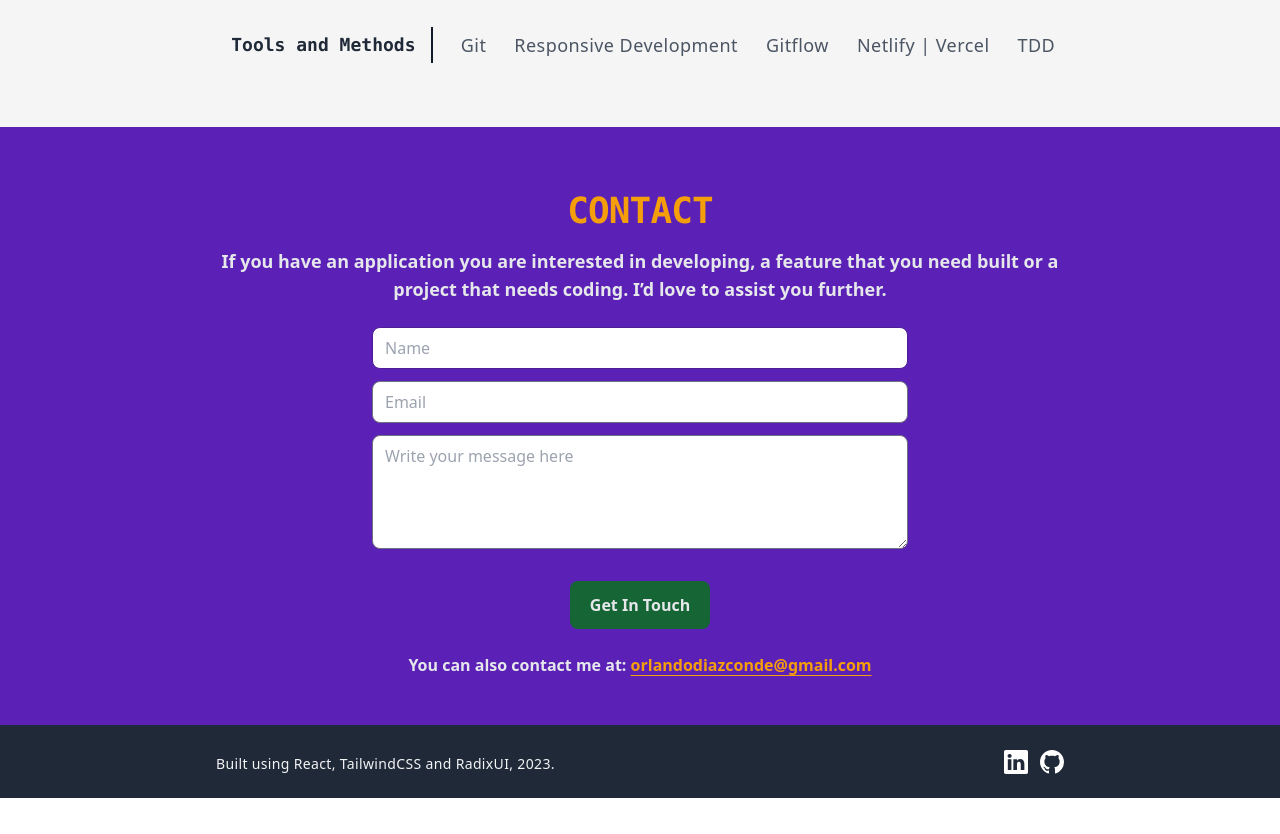
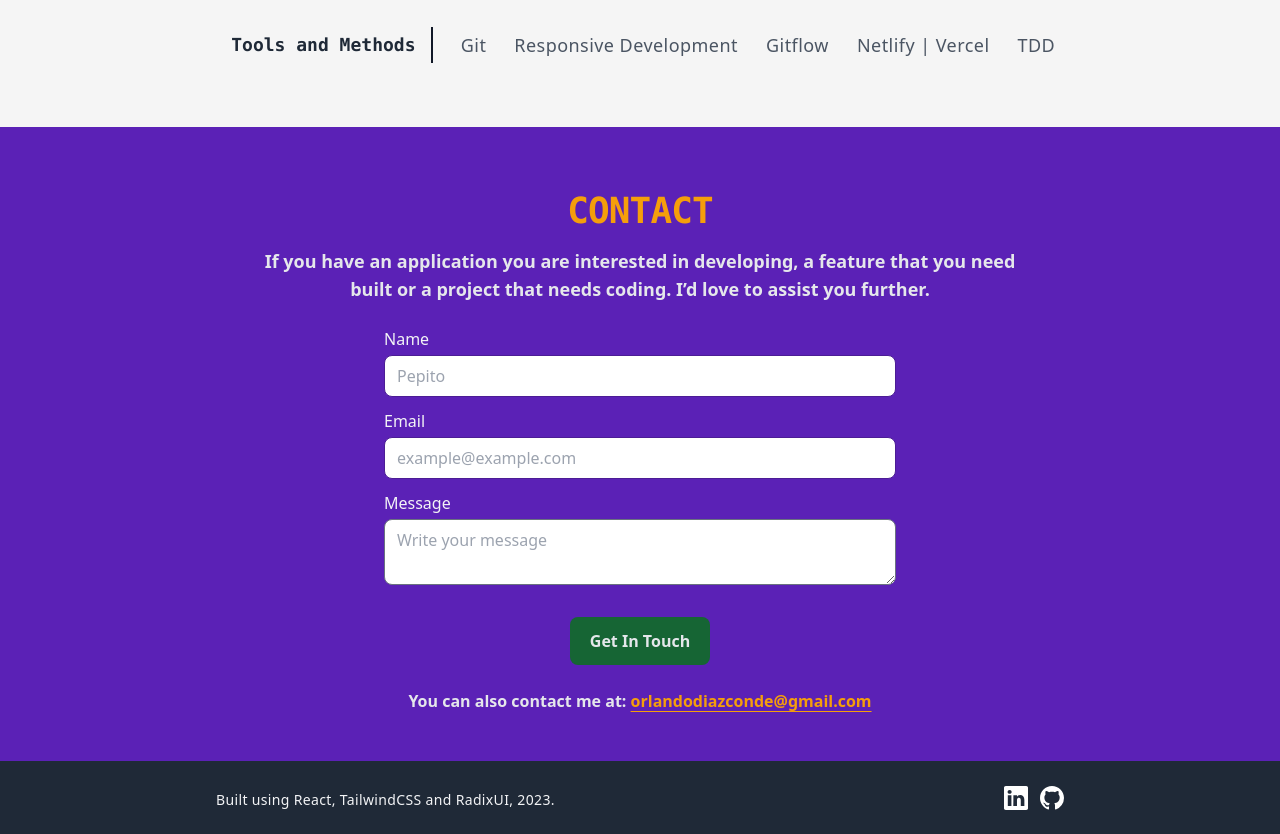
Before and after one commit to orlandodiazc/portfolio-react, a React (Vite) app: page / in a window 1280 px wide. Shown: the part 2640-3474 px from the top of the page. Before the commit the page ends 3438 px from the top, so only its background shows below. Built offline with nearby package versions, Linux system fonts and the light colour scheme.

Commit message:
Add formspree

```diff
--- a/index.html
+++ b/index.html
@@ -7,11 +7,6 @@
     <title>Orlando | Front-end developer</title>
   </head>
   <body>
-    <form name="contact" netlify netlify-honeypot="bot-field" hidden>
-      <input type="text" name="name" />
-      <input type="email" name="email" />
-      <textarea name="message"></textarea>
-    </form>
     <div id="root"></div>
     <script type="module" src="/src/main.jsx"></script>
   </body>
--- a/package.json
+++ b/package.json
@@ -13,6 +13,7 @@
 	"dependencies": {
 		"@radix-ui/react-switch": "^1.0.2",
 		"@radix-ui/react-tooltip": "^1.0.5",
+		"axios": "^1.4.0",
 		"prop-types": "^15.8.1",
 		"react": "^18.2.0",
 		"react-dom": "^18.2.0",
--- a/src/components/Contact.jsx
+++ b/src/components/Contact.jsx
@@ -1,52 +1,16 @@
+import ContactForm from './ContactForm.jsx'
 import Container from './Container.jsx'
 
 export default function Contact() {
   return (
     <section id="contact" className="bg-violet-800 dark:bg-violet-900/50">
-      <Container className="pt-16 pb-8 text-gray-200 text-center">
+      <Container className="pt-16 pb-8 text-gray-100 text-center">
         <h2 className="uppercase text-amber-500 mb-4">CONTACT</h2>
-        <p className="mb-6 text-lg font-bold text-gray-200  hover:text-gray-100">
+        <p className="mb-6 text-lg font-bold text-gray-200  hover:text-gray-100 max-w-3xl mx-auto">
           If you have an application you are interested in developing, a feature that you need built
           or a project that needs coding. I’d love to assist you further.
         </p>
-
-        <form className="mb-6" name="contact" method="post">
-          <input type="hidden" name="form-name" value="contact" />
-          <div className="grid gap-3 max-w-xl m-auto px-5 text-black">
-            <input
-              className="px-3 py-2 rounded-lg border border-violet-900 outline-violet-500"
-              type="text"
-              name="name"
-              id="user_name"
-              maxLength="30"
-              placeholder="Name"
-              required
-            />
-            <input
-              className="px-3 py-2 rounded-lg border border-gray-500 outline-violet-500"
-              type="email"
-              name="email"
-              id="user_email"
-              placeholder="Email"
-              required
-            />
-            <textarea
-              className="min-h-[2.7rem] mb-5 px-3 py-2 rounded-lg border border-gray-500 outline-violet-500"
-              name="message"
-              rows="4"
-              maxLength="500"
-              id="user_message"
-              placeholder="Write your message here"
-              required
-            ></textarea>
-            <button
-              className="mx-auto grid place-content-center px-5 py-3 font-bold text-gray-200 rounded-lg bg-green-800 outline outline-0 hover:outline-1"
-              type="submit"
-            >
-              Get In Touch
-            </button>
-          </div>
-        </form>
+        <ContactForm />
         <p className="text-gray-200 font-bold text-base">
           You can also contact me at{': '}
           <a
--- /dev/null
+++ b/src/components/ContactForm.jsx
@@ -0,0 +1,113 @@
+import React, { useState } from 'react'
+import axios from 'axios'
+
+export default function ContactForm() {
+  const [status, setStatus] = useState({
+    submitted: false,
+    submitting: false,
+    info: { error: false, msg: null }
+  })
+  const [inputs, setInputs] = useState({ name: '', email: '', message: '' })
+  const handleServerResponse = (ok, msg) => {
+    if (ok) {
+      setStatus({
+        submitted: true,
+        submitting: false,
+        info: { error: false, msg: msg }
+      })
+      setInputs({ name: '', email: '', message: '' })
+    } else {
+      setStatus({
+        info: { error: true, msg: msg }
+      })
+    }
+  }
+  const handleOnChange = (e) => {
+    e.persist()
+    setInputs((prev) => ({
+      ...prev,
+      [e.target.id]: e.target.value
+    }))
+    setStatus({
+      submitted: false,
+      submitting: false,
+      info: { error: false, msg: null }
+    })
+  }
+  const handleOnSubmit = (e) => {
+    e.preventDefault()
+    setStatus((prevStatus) => ({ ...prevStatus, submitting: true }))
+    axios({
+      method: 'POST',
+      url: 'https://formspree.io/f/meqwwwpw',
+      data: inputs
+    })
+      .then((response) => {
+        handleServerResponse(true, 'Thank you, your message has been submitted.')
+      })
+      .catch((error) => {
+        handleServerResponse(false, error.response.data.error)
+      })
+  }
+  return (
+    <div>
+      {status.info.error && <div className="text-amber-500">Error: {status.info.msg}</div>}
+      {!status.info.error && status.info.msg && (
+        <span className="text-green-500 font-bold border-2 border-gray-500 px-4 py-2 mb-5">
+          {status.info.msg}
+        </span>
+      )}
+      <form onSubmit={handleOnSubmit} className="grid gap-3 max-w-lg m-auto text-left my-6">
+        <div className="flex flex-col items-stretch gap-1 ">
+          <label htmlFor="name">Name</label>
+          <input
+            id="name"
+            name="name"
+            onChange={handleOnChange}
+            required
+            placeholder="Pepito"
+            value={inputs.name}
+            className="px-3 py-2 rounded-lg border border-violet-900 outline-violet-500 text-black"
+          />
+        </div>
+        <div className="flex flex-col items-stretch gap-1">
+          <label htmlFor="email">Email</label>
+          <input
+            id="email"
+            type="email"
+            name="_replyto"
+            placeholder="example@example.com"
+            onChange={handleOnChange}
+            required
+            value={inputs.email}
+            className="px-3 py-2 rounded-lg border border-violet-900 outline-violet-500 text-black"
+          />
+        </div>
+        <div className="flex flex-col items-stretch gap-1">
+          <label htmlFor="message">Message</label>
+          <textarea
+            id="message"
+            name="message"
+            onChange={handleOnChange}
+            required
+            placeholder="Write your message"
+            value={inputs.message}
+            className="min-h-[2.7rem] mb-5 px-3 py-2 rounded-lg border border-gray-500 outline-violet-500 text-black"
+          />
+        </div>
+
+        <button
+          type="submit"
+          disabled={status.submitting || status.submitted}
+          className="inline-flex justify-center items-center mx-auto px-5 py-3 font-bold text-gray-200 rounded-lg bg-green-800 outline outline-0 hover:outline-1 disabled:bg-gray-700 disabled:outline-0"
+        >
+          {!status.submitting
+            ? !status.submitted
+              ? 'Get In Touch'
+              : 'Submitted'
+            : 'Submitting...'}
+        </button>
+      </form>
+    </div>
+  )
+}
```
Also changed, not shown: 1 other file (tests, documents, lock files or other folders).
